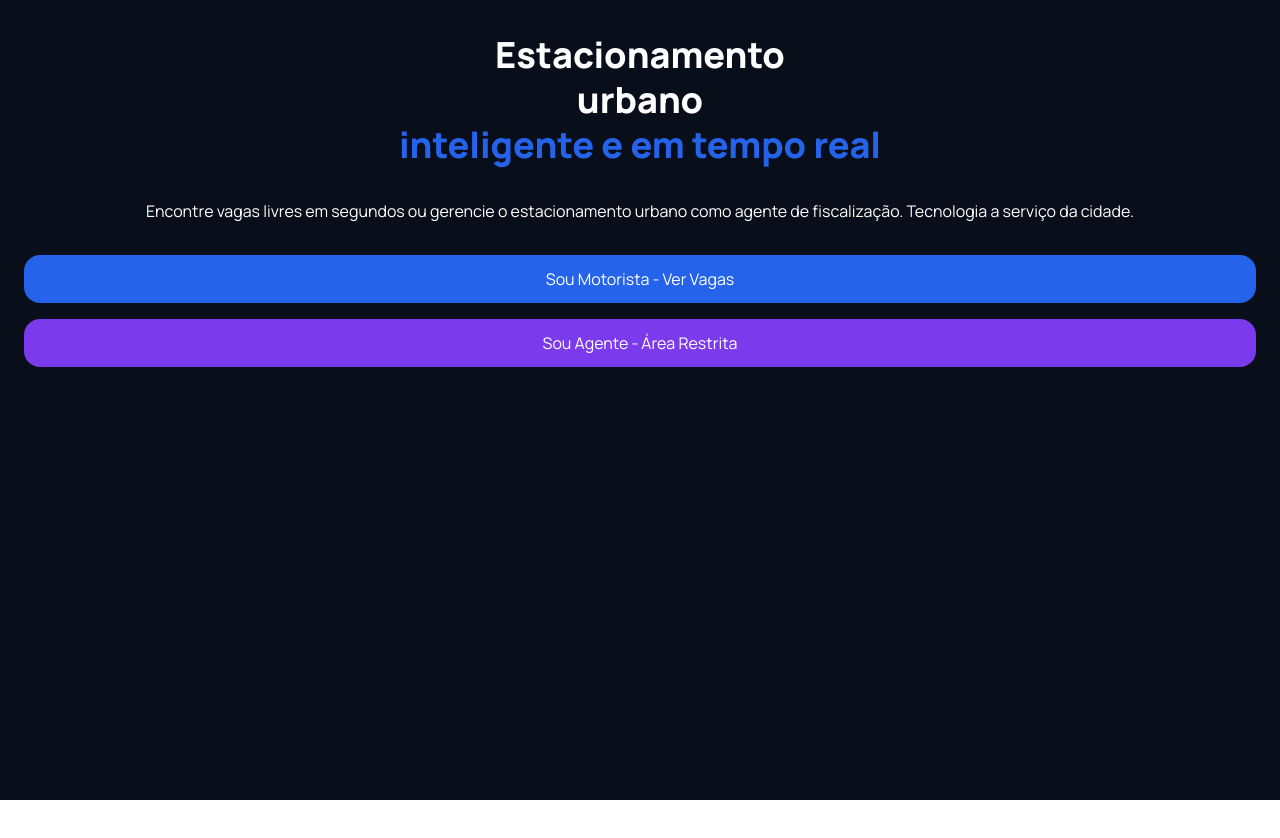
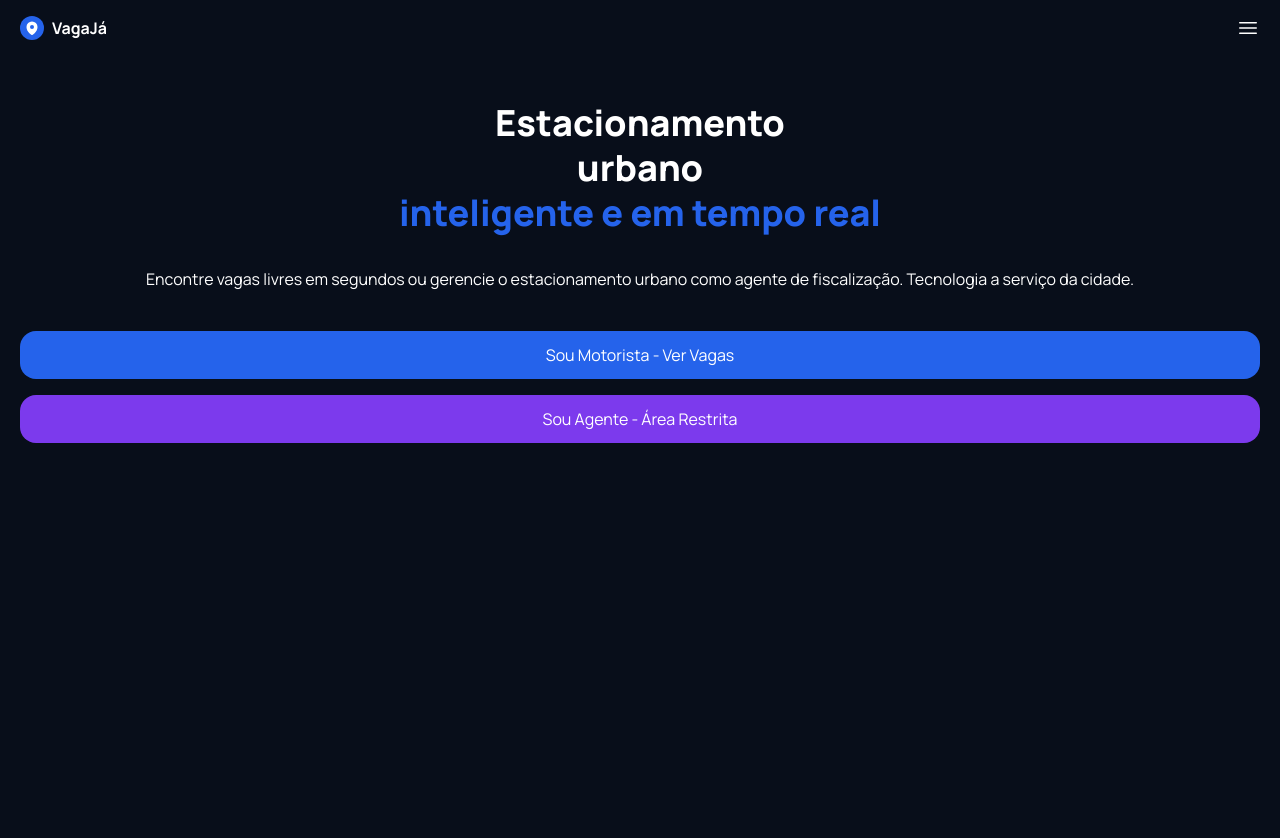
Before and after one commit to Viitorsoares/VagaJa, a Next.js app: page / in a window 1280 px wide. Before the commit the page ends 800 px from the top, so only its background shows below. Built offline with nearby package versions, Linux system fonts and the light colour scheme.

Commit message:
Criando a pagina de maps do motorista

```diff
--- a/app/layout.tsx
+++ b/app/layout.tsx
@@ -1,6 +1,7 @@
 import type { Metadata } from "next";
 import "./globals.css";
 import { Manrope } from "next/font/google";
+import { MapPinIcon, Bars3Icon } from "@heroicons/react/24/solid";
 
 const manropeFont = Manrope({ subsets: ["latin"] })
 
@@ -19,7 +20,22 @@ export default function RootLayout({
       lang="en"
       className={`${manropeFont.className} h-full`}
     >
-      <body className="min-h-full flex flex-col">{children}</body>
+      <body className="min-h-full flex flex-col">
+        <header className="w-full px-5 pt-4 flex justify-between  bg-fundo">
+          <div className="flex gap-2">
+            <div className="w-6 h-6 flex items-center justify-center rounded-full bg-azul">
+            <MapPinIcon className="w-4 text-branco"></MapPinIcon>
+            </div>
+            <p className="text-branco font-bold">VagaJá</p>
+          </div>
+
+          <div>
+          <Bars3Icon className="w-6 text-branco"></Bars3Icon>
+          </div>
+        </header>
+
+        {children}
+      </body>
     </html>
   );
 }
--- a/app/maps/page.tsx
+++ b/app/maps/page.tsx
@@ -0,0 +1,28 @@
+export default function Page() {
+    return (
+        <main className="h-screen w-full px-5 bg-fundo">
+           <div>
+                <div>
+                    <h1 className="text-azul">Mapa de Vagas</h1>
+                    <p className="text-branco">Disponibilidade em tempo real.</p>
+                </div>
+
+                <div>
+                    <span>120 vagas livres</span>
+                    <span>Buscar endereço</span>
+                </div>
+           </div>
+
+           <div>
+                <div>
+
+                </div>
+
+                <div>
+
+                </div>
+           </div>
+
+        </main>
+    )
+}
--- a/app/page.tsx
+++ b/app/page.tsx
@@ -1,28 +1,27 @@
 import Link from "next/link";
-import Image from "next/image";
-
 
 export default function Home() {
   return (
-    <main>
-      <section className="h-screen w-full min-h-screen px-6 bg-fundo">
+    <main className="h-screen w-full px-5 bg-fundo">
+      <section>
         <div>
-          <h1 className="pt-8 text-branco text-center text-4xl font-extrabold leading-tight">Estacionamento <br /> urbano <br />
+          <h1 className="pt-15 text-branco text-center text-4xl font-extrabold leading-tight">Estacionamento <br /> urbano <br />
             <span className="text-4xl font-extrabold text-azul"> inteligente e em tempo real</span>
           </h1>
           <p className="mt-8 text-center text-branco"> Encontre vagas livres em segundos ou gerencie
           o estacionamento urbano como agente de fiscalização.
           Tecnologia a serviço da cidade.</p>
         </div>
-        <div className="mt-8 flex flex-col gap-4">
-          <button className="bg-azul py-3 rounded-2xl">
-              <Link href={""} className="text-branco">Sou Motorista - Ver Vagas</Link>
-          </button>
-          <button className="bg-roxo py-3 rounded-2xl">
-              <Link href={""} className="text-branco">Sou Agente - Área Restrita</Link>
-          </button>
-        </div>
       </section>
+
+      <div className="mt-10 flex flex-col gap-4">
+        <button className="bg-azul py-3 rounded-2xl">
+            <Link href={"/maps"} className="text-branco">Sou Motorista - Ver Vagas</Link>
+        </button>
+        <button className="bg-roxo py-3 rounded-2xl">
+            <Link href={""} className="text-branco">Sou Agente - Área Restrita</Link>
+        </button>
+      </div>
     </main>
   );
 }
```
